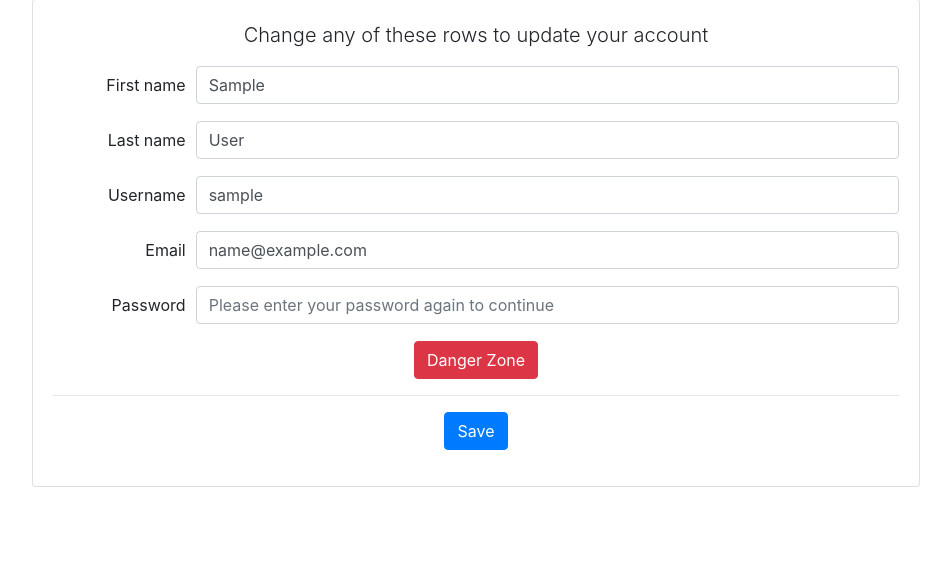
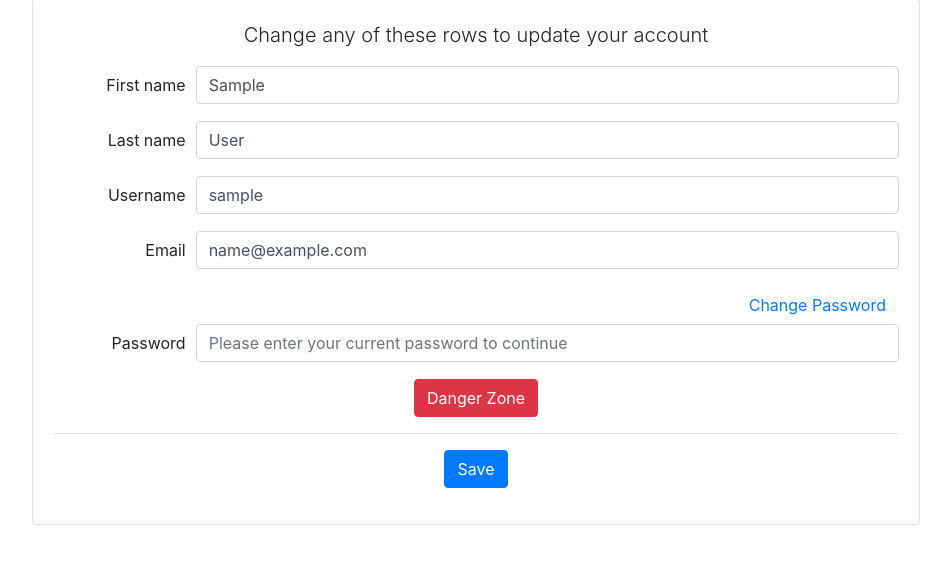
Before and after one commit to angelinahli/meet-me-2, a Flask app: page /settings/ in a window 1280 px wide. Shown: the part 156-721 px from the top of the page, without its empty margins (164-1115 px from the left). Run offline with Flask 2, Linux system fonts and the light colour scheme; the visitor is signed in with stand-in values (Sample User, id 1); data comes from the database, SQL or seed files in the repository; some libraries are stand-ins or nearby versions.

Commit message:
updated settings html

```diff
--- a/app/forms.py
+++ b/app/forms.py
@@ -77,16 +77,36 @@ class SignUpForm(FlaskForm):
                 "There is already an account associated with this email")
 
 class SettingsForm(FlaskForm):
+    pass_help_text = ("Password should be longer than 6 characters and " +
+        "include at least 1 of each: lower case letter, upper case letter " +
+        "and number")
+
     first_name = StringField("First name", validators=[DataReqMsg()])
     last_name = StringField("Last name", validators=[DataReqMsg()])
     username = StringField("Username", validators=[DataReqMsg()])
     email = StringField("Email", validators=[DataReqMsg(), Email()])
     password = PasswordField("Password", validators=[DataReqMsg()])
-    confirm = PasswordField("Repeat Password", validators=[
-        EqualTo("password", message="Passwords must match.")
+    new_password = PasswordField("New Password", validators=[DataReqMsg()])
+    confirm = PasswordField("Repeat", validators=[
+        EqualTo("new_password", message="Passwords must match.")
     ])
     submit = SubmitField("Save")
     delete = SubmitField("Delete Account")
+
+    def validate_new_password(self, new_password):
+        if len(new_password) < 6:
+            raise ValidationError(
+                "Password must be at least 6 characters long!")
+        if not re.search("[a-z]", new_password):
+            raise ValidationError("Password must contain a lower case letter!")
+        if not re.search("[A-Z]", new_password):
+            raise ValidationError("Password must contain a upper case letter!")
+        if not re.search("[0-9]", new_password):
+            raise ValidationError("Password must contain a number!")
+        if re.search("\s", new_password):
+            raise ValidationError(
+                "Password cannot contain whitespace characters!")
+
 
 class NewEventForm(FlaskForm):
     event_name = StringField("Event name", validators=[DataReqMsg()])
--- a/app/routes.py
+++ b/app/routes.py
@@ -61,8 +61,10 @@ def logout():
 @app.route("/settings/", methods=["GET", "POST"])
 @login_required
 def settings():
-    dct = {"title": current_user.first_name.capitalize() + "'s Settings"}
+    dct = {
+        "title": current_user.first_name.capitalize() + "'s Settings",
+        "current_user": current_user
+    }
     form = SettingsForm()
     dct["form"] = form
-    dct["current_user"] = current_user
     return render_template("settings.html", **dct)
--- a/app/templates/settings.html
+++ b/app/templates/settings.html
@@ -63,12 +63,49 @@
         </div>
       </div>
 
+      <div class="text-xs-center text-sm-right">
+        <a href="#updatePassword" class="btn btn-link" data-toggle="collapse" aria-expanded="false">Change Password</a>
+      </div>
+
+      <div id="updatePassword" class="collapse">
+        <div class="form-row">
+          <div class="col-sm-3 col-md-3 col-lg-2 text-xs-center text-sm-right">
+            <label for="#new_password" class="col-form-label">{{ form.new_password.label }}</label>
+          </div>
+          <div class="col-sm-9 col-md-9 col-lg-10">
+            <p>{{ form.new_password(id="new_password", class_="form-control", placeholder="Enter your new password here") }}</p>
+            <small class="form-text text-muted">{{ form.pass_help_text }}</small>
+          </div>
+          <div class="col">
+            {% for m in form.new_password.errors %}
+              <p class="text-error form-text">{{ m }}</p>
+            {% endfor %}
+          </div>
+        </div>
+
+        <br>
+
+        <div class="form-row">
+          <div class="col-sm-3 col-md-3 col-lg-2 text-xs-center text-sm-right">
+            <label for="#confirm" class="col-form-label">{{ form.confirm.label }}</label>
+          </div>
+          <div class="col-sm-9 col-md-9 col-lg-10">
+            <p>{{ form.confirm(id="confirm", class_="form-control", placeholder="Please re-enter your new password") }}</p>
+          </div>
+          <div class="col">
+            {% for m in form.confirm.errors %}
+              <p class="text-error form-text">{{ m }}</p>
+            {% endfor %}
+          </div>
+        </div>
+      </div>
+
       <div class="form-row">
         <div class="col-sm-3 col-md-3 col-lg-2 text-xs-center text-sm-right">
           <label for="#password" class="col-form-label">{{ form.password.label }}</label>
         </div>
         <div class="col-sm-9 col-md-9 col-lg-10">
-          <p>{{ form.password(id="password", class_="form-control", placeholder="Please enter your password again to continue") }}</p>
+          <p>{{ form.password(id="password", class_="form-control", placeholder="Please enter your current password to continue") }}</p>
         </div>
         <div class="col">
           {% for m in form.password.errors %}
@@ -77,7 +114,7 @@
         </div>
       </div>
 
-      <a href="#dangerSettings" class="btn btn-danger" data-toggle="collapse">Danger Zone</a>
+      <a href="#dangerSettings" class="btn btn-danger" data-toggle="collapse" aria-expanded="false">Danger Zone</a>
 
       <div id="dangerSettings" class="collapse">
         <p>
```
